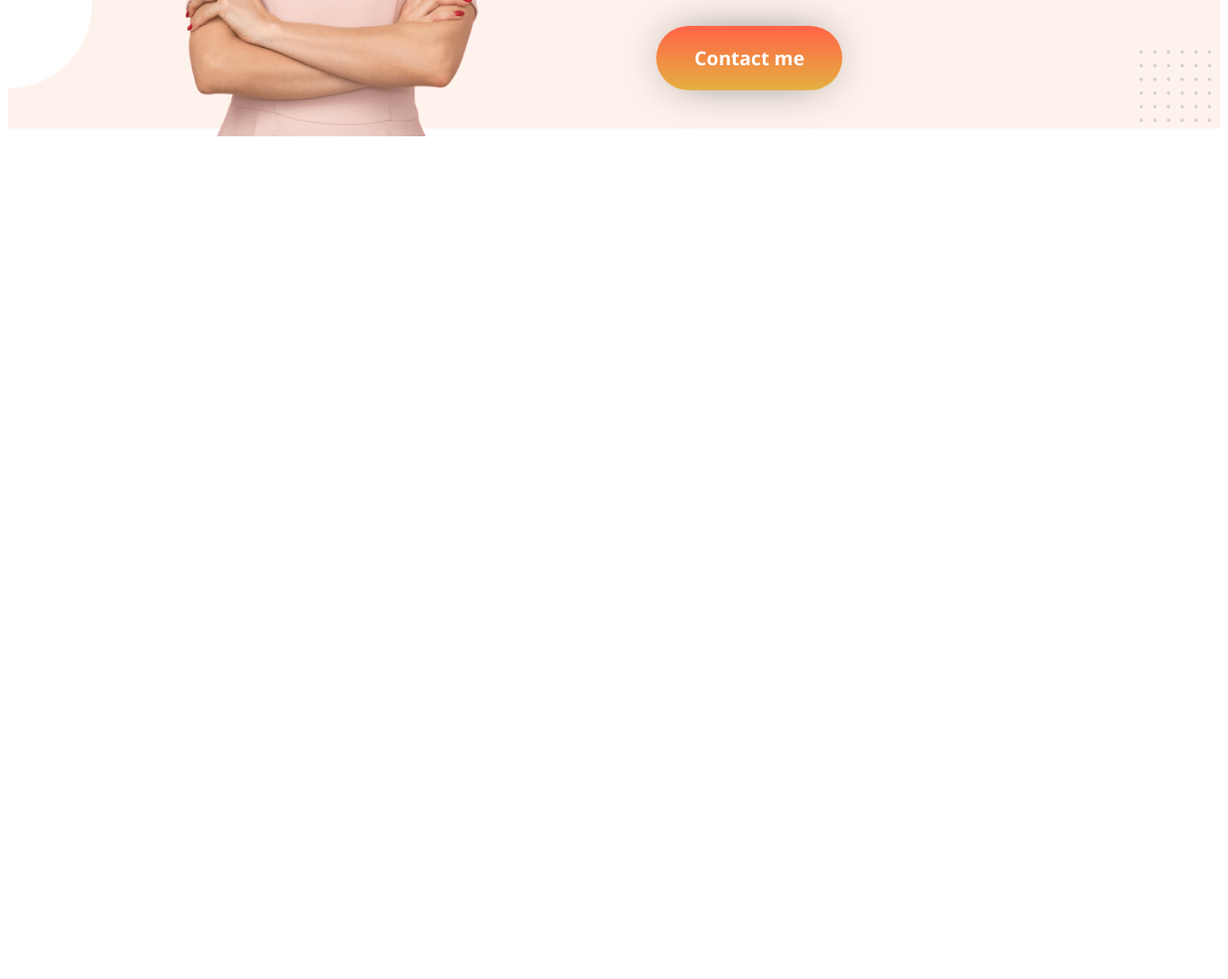
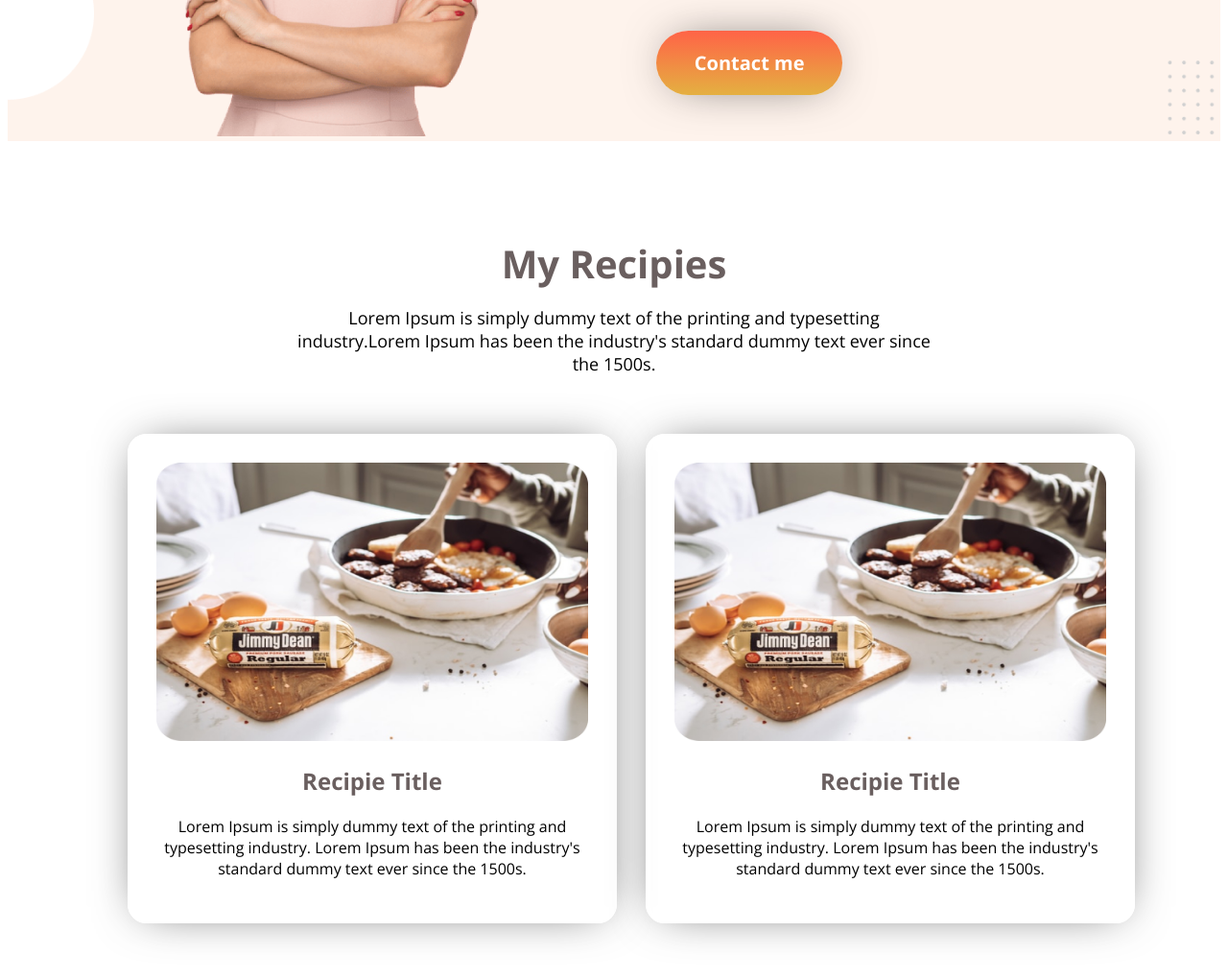
Before and after one commit to premhaldar/eat_helthy, a plain HTML site: page index.html in a window 1280 px wide. Shown: the part 1146-2166 px from the top of the page at 96% size. Before the commit the page ends 1393 px from the top, so only its background shows below. Drawn offline with nearby package versions, Linux system fonts and the light colour scheme.

Commit message:
rescipe part added

```diff
--- a/css/style.css
+++ b/css/style.css
@@ -63,7 +63,7 @@ section{
     display: flex;
     background-image: url(../images/shapes/7.png);
     background-repeat: no-repeat;
-    background-size: contain;
+    background-size:cover;
 }
 .half_width-1{
     width: 40%;
@@ -71,7 +71,7 @@ section{
 .half_width-2{
     width: 50%;
     margin-left: 185px;
-    margin-top: 125px;
+    margin-top: 80px;
 }
 .half_width-2 h1{
     font-size: 40px;
@@ -81,7 +81,7 @@ section{
     font-size: 18px;
     font-weight: 400;
     width: 400px;
-    margin-bottom: 50px;
+    margin-bottom: 100px;
 }
 .half_width-2 a{
     text-decoration: none;
@@ -103,3 +103,55 @@ section{
 /* ==============================
        about me css end
 ================================== */
+/* ==============================
+       recipies css start
+================================== */
+.my_recipies{
+    text-align: center;
+    position: relative;
+}
+.my_recipies h1{
+    font-size: 40px;
+    color: #6a5f5f;
+}
+.my_recipies p{
+    width: 680px;
+    position: absolute;
+    top: 50%;
+    left: 50%;
+    transform: translate(-50%, -50%);
+    margin-top: 80px;
+    font-size: 18px;
+    font-weight: 400;
+}
+.item{
+    display: flex;
+    margin-top: 150px;
+    width: 1160px;
+}
+.item .content{
+    width: 40%;
+    border: 5px solid #fff;
+    border-radius: 20px;
+    padding: 25px;
+    box-shadow: 0px 0px 50px -17px rgba(0,0,0,0.75);
+    -webkit-box-shadow: 0px 0px 50px -17px rgba(0,0,0,0.75);
+    -moz-box-shadow: 0px 0px 50px -17px rgba(0,0,0,0.75);
+    text-align: center;
+}
+.left{
+    margin-left: 125px;
+}
+.right{
+    margin-left: 30px;
+}
+.item .content .img img{
+    width: 450px;
+    height: 290px;
+}
+.item .content .written h2{
+    color: #6a5f5f;
+}
+/* ==============================
+       recipies css end
+================================== */
--- a/index.html
+++ b/index.html
@@ -55,6 +55,42 @@
 <!-- =========================================
                  about me part end
 ========================================== -->
+<!-- =========================================
+                 recipies part start
+========================================== -->
+<section id="recipies">
+    <div class="my_recipies">
+        <h1>My Recipies</h1>
+        <p>Lorem Ipsum is simply dummy text of the printing and typesetting industry.Lorem Ipsum has been the industry's standard dummy text ever since the 1500s.</p>
+    </div>
+    <div class="item">
+        <div class="content left">
+            <div class="img">
+                <img src="images/food/Project Cover.jpg" alt="">
+            </div>
+            <div class="written">
+                <h2>Recipie Title</h2>
+                <p>Lorem Ipsum is simply dummy text of the printing and
+                typesetting industry. Lorem Ipsum has been the industry's
+                standard dummy text ever since the 1500s.</p>
+            </div>
+        </div>
+        <div class="content right">
+            <div class="img">
+                <img src="images/food/Project Cover.jpg" alt="">
+            </div>
+            <div class="written">
+                <h2>Recipie Title</h2>
+                <p>Lorem Ipsum is simply dummy text of the printing and
+                typesetting industry. Lorem Ipsum has been the industry's
+                standard dummy text ever since the 1500s.</p>
+            </div>
+        </div>
+    </div>
+</section>
+<!-- =========================================
+                 recipies part end
+========================================== -->
 
 
 </body>
```
